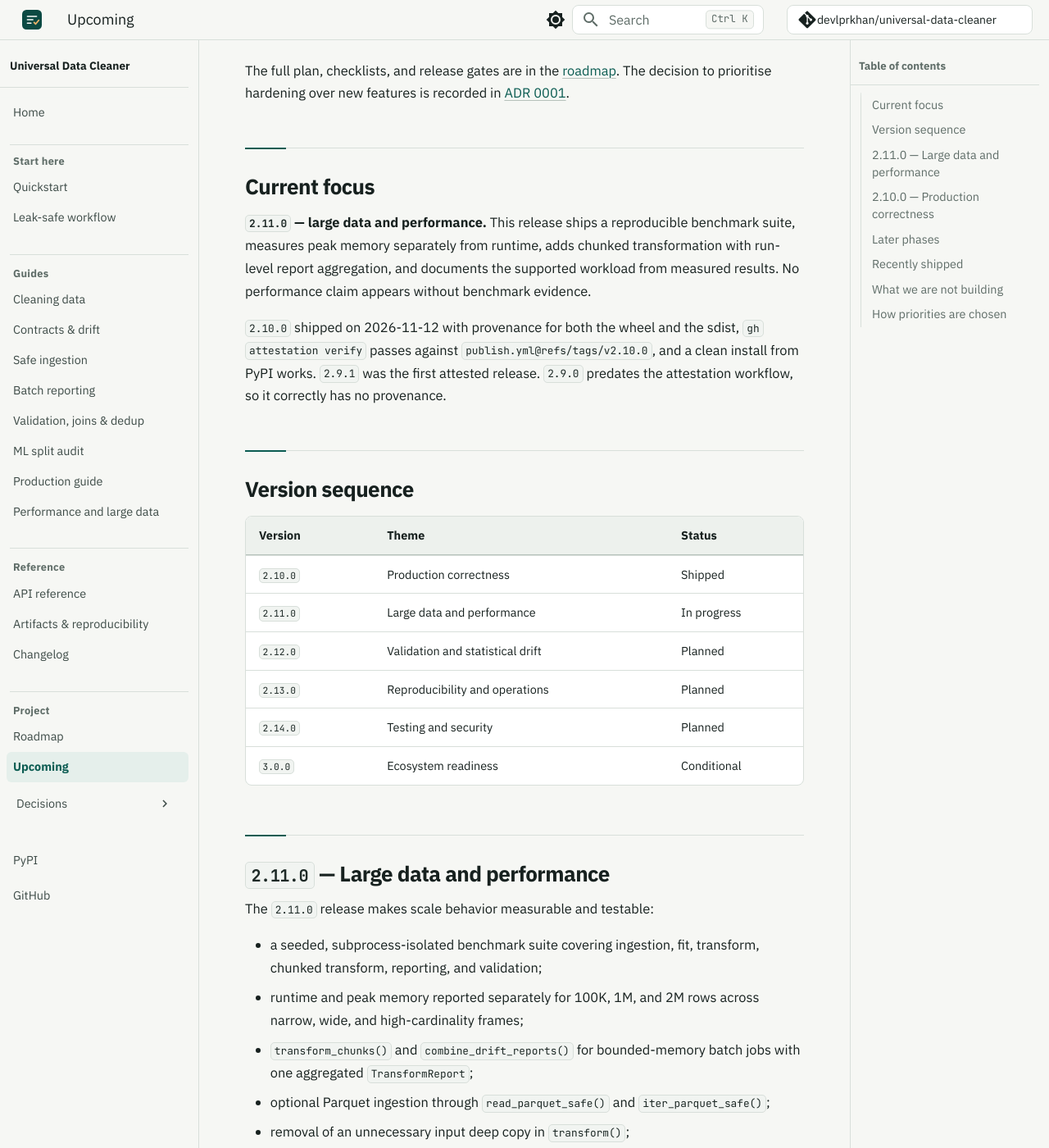
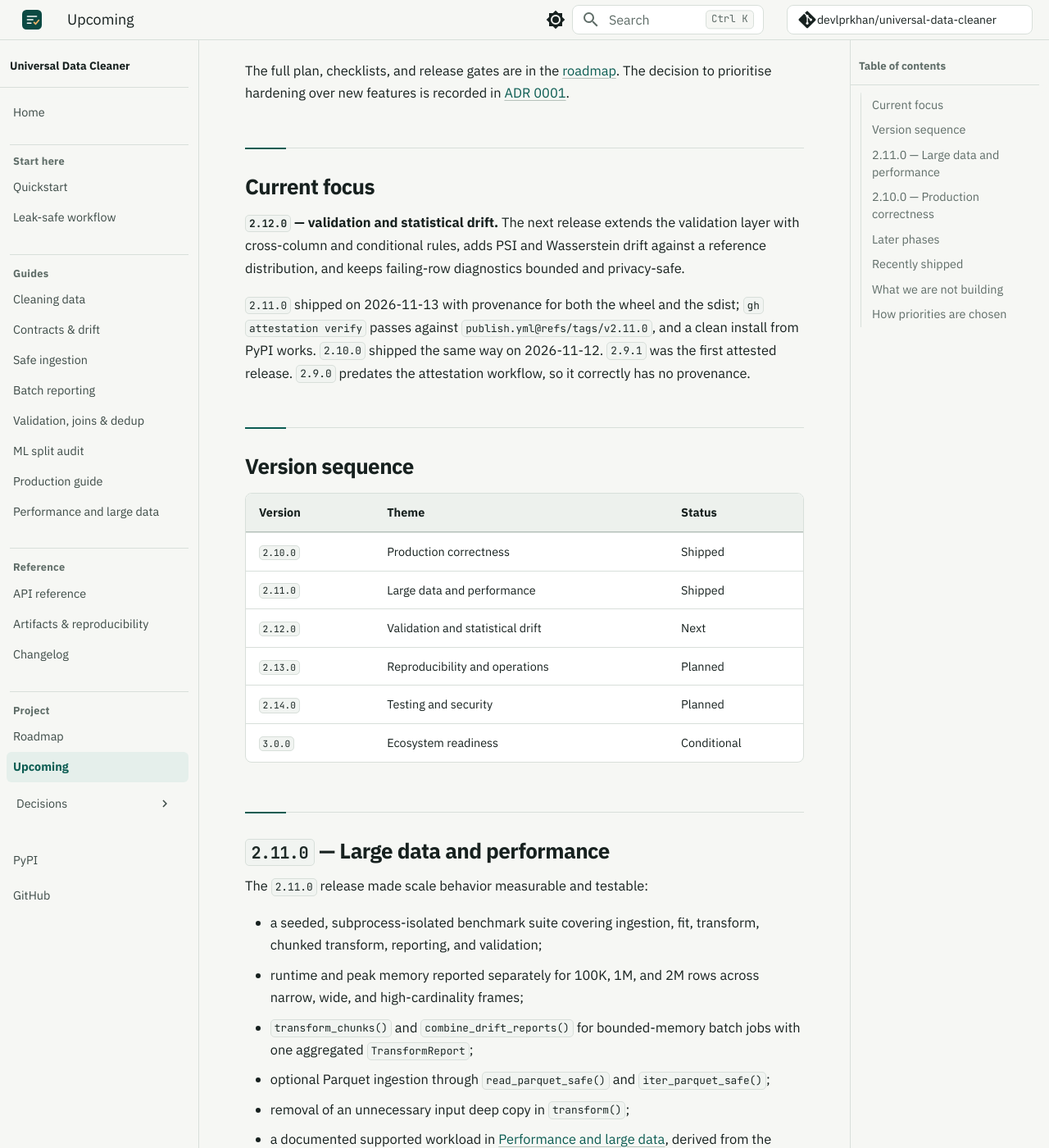
Before and after one commit to devlprkhan/universal-data-cleaner, an MkDocs documentation site: the page built from docs/upcoming.md, in a window 1280 px wide and 1400 px high, scrolled down 226 px. Shown: the whole window at 82% size. Built offline with MkDocs 1.6.1 and Material for MkDocs 9.7.7, drawn with Linux system fonts in a browser that asks for light colours; comment, search, counter and statistics services are not loaded; some of the changed text lies outside the part shown.

Commit message:
docs: record the verified 2.11.0 release (#46)
Record post-publication verification for v2.11.0 (published from main at
392b1f8): both PyPI artifacts carry provenance, `gh attestation verify`
passes for the wheel and the sdist against publish.yml@refs/tags/v2.11.0,
a fresh venv resolves 2.11.0 from PyPI, and the installed-wheel smoke test
covers the new chunked and Parquet paths.

Move the roadmap baseline to 2.11.0 and set 2.12.0 (validation and
statistical drift) as the current target.

```diff
--- a/docs/upcoming.md
+++ b/docs/upcoming.md
@@ -12,31 +12,31 @@ The decision to prioritise hardening over new features is recorded in
 
 ## Current focus
 
-**`2.11.0` — large data and performance.** This release ships a reproducible
-benchmark suite, measures peak memory separately from runtime, adds chunked
-transformation with run-level report aggregation, and documents the supported
-workload from measured results. No performance claim appears without benchmark
-evidence.
+**`2.12.0` — validation and statistical drift.** The next release extends the
+validation layer with cross-column and conditional rules, adds PSI and
+Wasserstein drift against a reference distribution, and keeps failing-row
+diagnostics bounded and privacy-safe.
 
-`2.10.0` shipped on 2026-11-12 with provenance for both the wheel and the sdist,
-`gh attestation verify` passes against `publish.yml@refs/tags/v2.10.0`, and a
-clean install from PyPI works. `2.9.1` was the first attested release. `2.9.0`
-predates the attestation workflow, so it correctly has no provenance.
+`2.11.0` shipped on 2026-11-13 with provenance for both the wheel and the sdist;
+`gh attestation verify` passes against `publish.yml@refs/tags/v2.11.0`, and a
+clean install from PyPI works. `2.10.0` shipped the same way on 2026-11-12.
+`2.9.1` was the first attested release. `2.9.0` predates the attestation
+workflow, so it correctly has no provenance.
 
 ## Version sequence
 
 | Version | Theme | Status |
 | --- | --- | --- |
 | `2.10.0` | Production correctness | Shipped |
-| `2.11.0` | Large data and performance | In progress |
-| `2.12.0` | Validation and statistical drift | Planned |
+| `2.11.0` | Large data and performance | Shipped |
+| `2.12.0` | Validation and statistical drift | Next |
 | `2.13.0` | Reproducibility and operations | Planned |
 | `2.14.0` | Testing and security | Planned |
 | `3.0.0` | Ecosystem readiness | Conditional |
 
 ## `2.11.0` — Large data and performance
 
-The `2.11.0` release makes scale behavior measurable and testable:
+The `2.11.0` release made scale behavior measurable and testable:
 
 - a seeded, subprocess-isolated benchmark suite covering ingestion, fit,
   transform, chunked transform, reporting, and validation;
@@ -48,7 +48,8 @@ The `2.11.0` release makes scale behavior measurable and testable:
   `iter_parquet_safe()`;
 - removal of an unnecessary input deep copy in `transform()`;
 - a documented supported workload in
-  [Performance and large data](performance.md).
+  [Performance and large data](performance.md), derived from the committed
+  reference run.
 
 ## `2.10.0` — Production correctness
 
```
Also changed, not shown: ROADMAP.md (+18 -6 lines).
